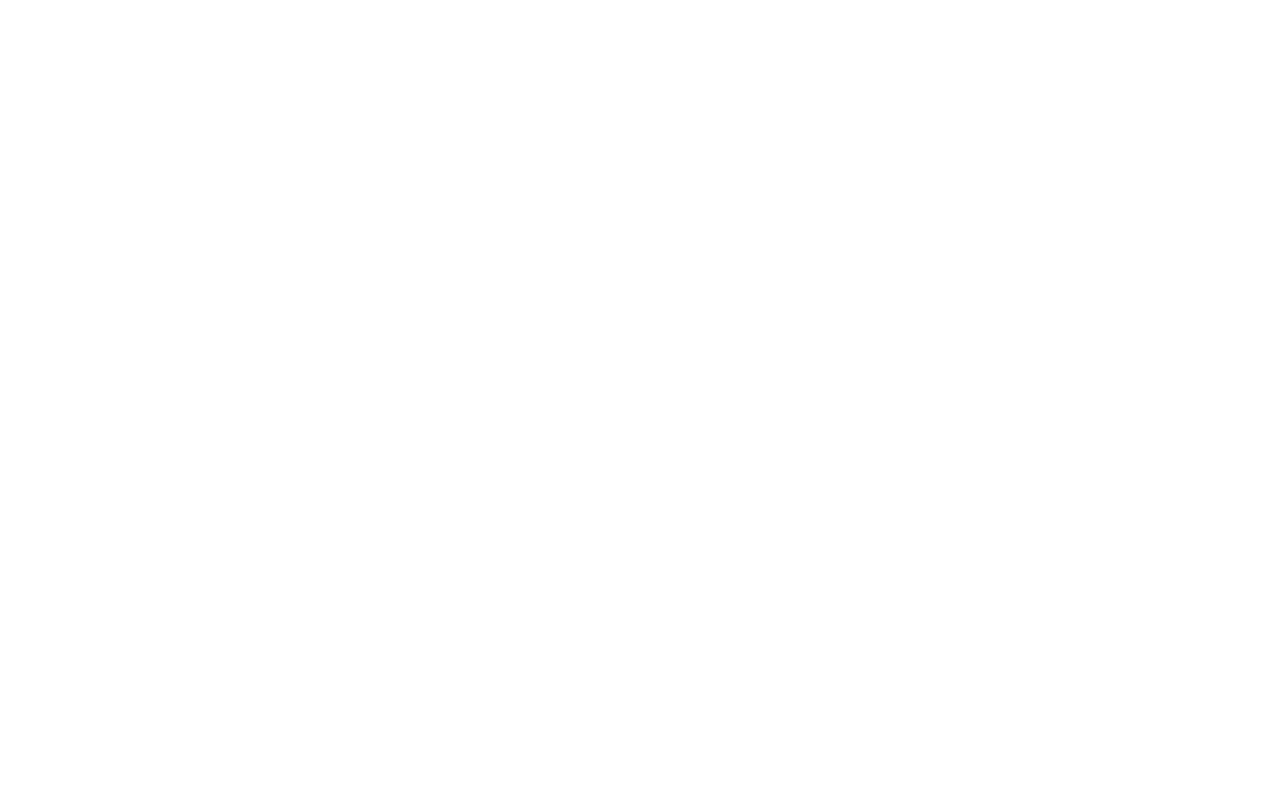
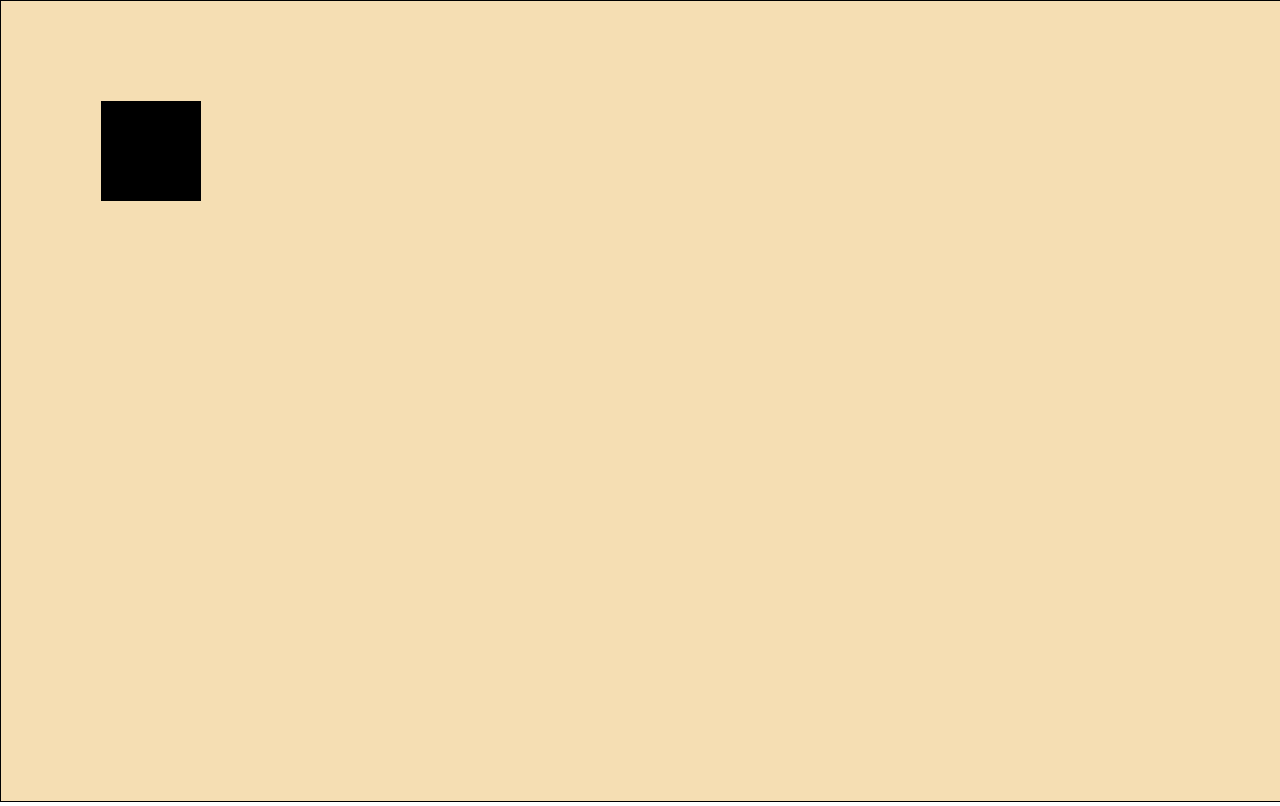
Before and after one commit to Sergio335566/Canvas-Interaction, a plain HTML site: page index.html in a window 1280 px wide. Drawn offline with Linux system fonts and the light colour scheme.

Commit message:
innerW & innerH, var rect

```diff
--- a/index.html
+++ b/index.html
@@ -3,8 +3,10 @@
   <head>
     <meta charset="utf-8">
     <title>Canvas interaction</title>
+    <link rel="stylesheet" href="style.css">
   </head>
   <body>
-
+<canvas id="canvas"></canvas>
+<script src="main.js" charset="utf-8"></script>
   </body>
 </html>
--- a/main.js
+++ b/main.js
@@ -0,0 +1,8 @@
+var canvas = document.querySelector('canvas');
+
+canvas.width = window.innerWidth;
+canvas.height = window.innerHeight;
+var rect = canvas.getContext('2d');
+
+rect.fillRect(100, 100, 100, 100);
+console.log(canvas)
--- /dev/null
+++ b/style.css
@@ -0,0 +1,12 @@
+body{
+  margin:0;
+  padding:0;
+  width:100vw;
+  height:100vh;
+  overflow:hidden;
+}
+
+#canvas{
+  border:1px solid black;
+  background-color: wheat;
+}
```
